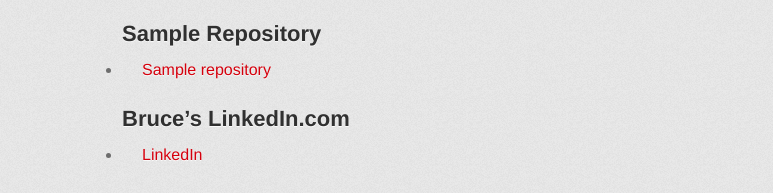
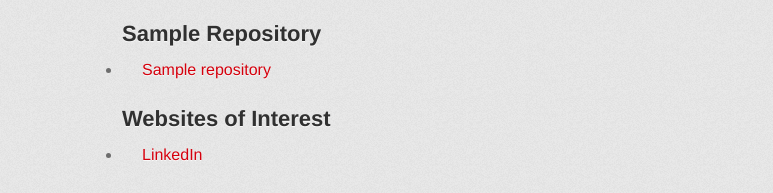
Before and after one commit to BACTx/BACTx.github.io, a Jekyll site: the page built from index.md, in a window 1280 px wide. Shown: the part 978-1171 px from the top of the page, without its empty margins (208-981 px from the left). Built offline with Jekyll 4.4.1, drawn with Linux system fonts in a browser that asks for light colours; some web fonts are replaced; our own code applies the rules of GitHub Pages for plain Markdown files.

Commit message:
Update index.md

```diff
--- a/index.md
+++ b/index.md
@@ -15,7 +15,7 @@ description: Learning and experimenting with GitHub
 
 - [Sample repository](https://github.com/BACTx/sample)
 
-## Bruce's LinkedIn.com
+## Websites of Interest
 
 - [LinkedIn](/links/index.md)
 
```
